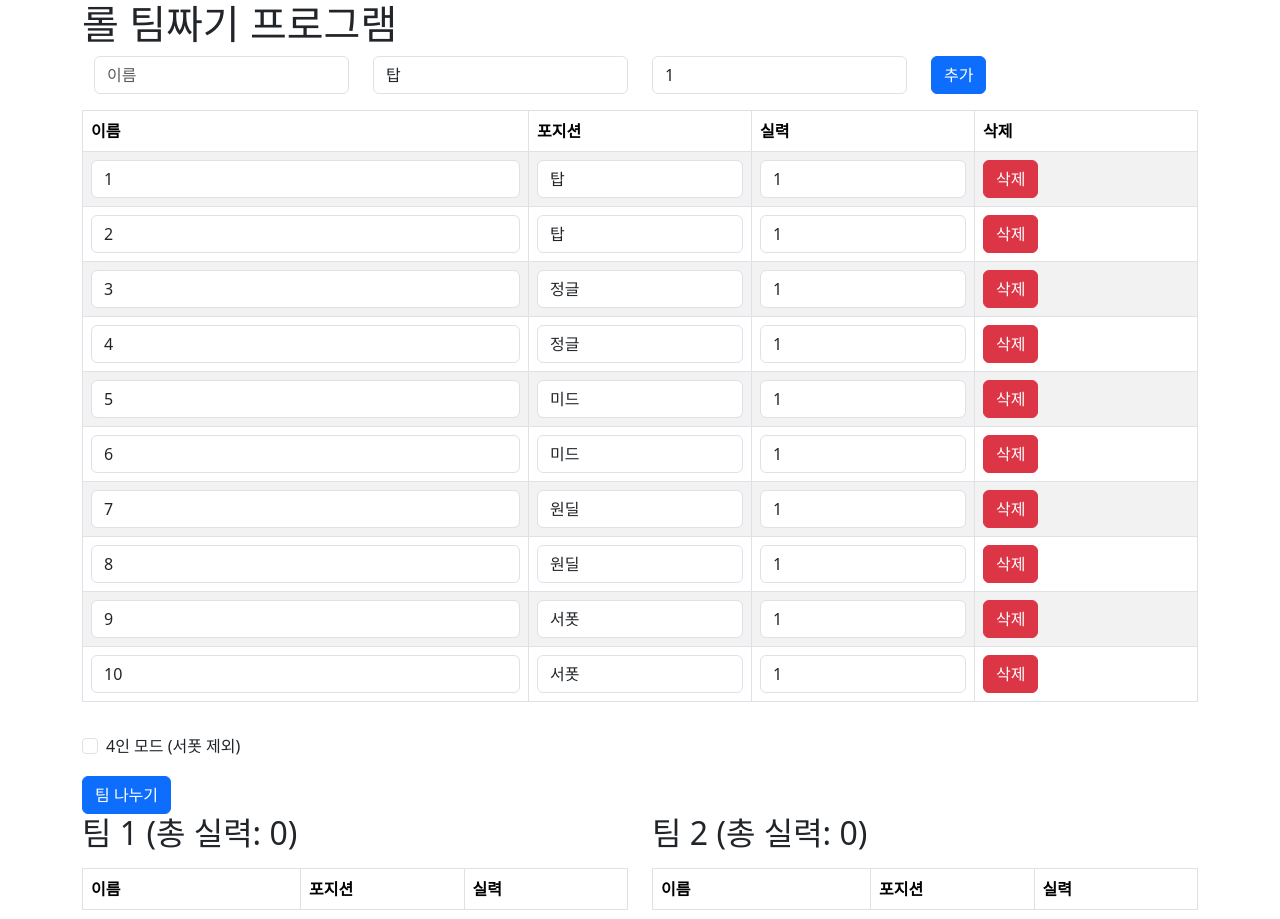
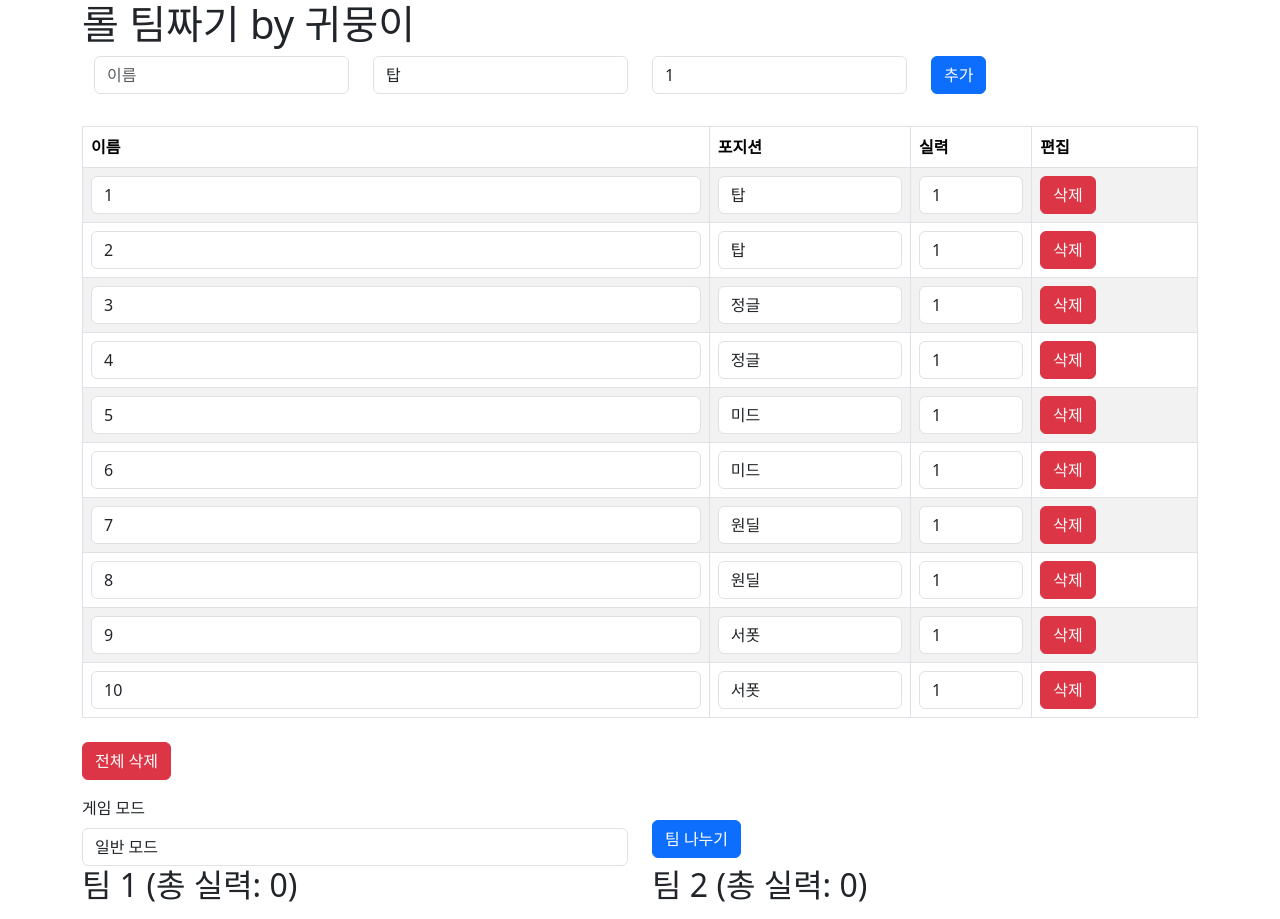
Before and after one commit to stardino2/lol-team-build, a React (Create React App) app: page / in a window 1280 px wide. Shown: the top 919 px of the page. Built offline with nearby package versions, Linux system fonts and the light colour scheme.

Commit message:
change title & add comments

```diff
--- a/public/index.html
+++ b/public/index.html
@@ -24,7 +24,7 @@
       work correctly both with client-side routing and a non-root public URL.
       Learn how to configure a non-root public URL by running `npm run build`.
     -->
-    <title>React App</title>
+    <title>롤 팀짜기 by 귀뭉</title>
   </head>
   <body>
     <noscript>You need to enable JavaScript to run this app.</noscript>
--- a/src/App.js
+++ b/src/App.js
@@ -1,70 +1,117 @@
 // App.js
 
-import React, { useState, useEffect } from 'react';
-import { Container, Button, Row, Col, Form } from 'react-bootstrap';
-import TeamForm from './components/TeamForm';
-import TeamList from './components/TeamList';
-import TeamDisplayList from './components/TeamDisplayList';
-import { distributeTeams } from './utils/teamUtils';
+// 필요한 React 기능과 외부 라이브러리 컴포넌트들을 가져옵니다.
+import React, { useState, useEffect } from "react";
+import { Container, Button, Row, Col, Form } from "react-bootstrap";
 
+// 사용자 정의 컴포넌트들을 가져옵니다.
+import TeamForm from "./components/TeamForm";
+import TeamList from "./components/TeamList";
+import TeamDisplayList from "./components/TeamDisplayList";
+
+// 팀 분배 로직을 가진 함수들을 가져옵니다.
+import { distributeTeams, distributeARAMTeams } from "./utils/teamUtils";
+
+// App 컴포넌트: 전체 애플리케이션의 주요 로직과 상태를 관리합니다.
 const App = () => {
+  // useState를 사용하여 컴포넌트의 상태를 관리합니다.
+  // 각 상태는 [현재값, 값을 변경하는 함수] 형태로 정의됩니다.
+
+  // members: 입력된 모든 멤버들의 리스트
   const [members, setMembers] = useState([]);
+
+  // team1, team2: 나뉘어진 두 팀의 멤버 리스트
   const [team1, setTeam1] = useState([]);
   const [team2, setTeam2] = useState([]);
-  const [selectedPosition, setSelectedPosition] = useState('탑');
-  const [isFourPlayerMode, setIsFourPlayerMode] = useState(false);
+
+  // selectedPosition: 현재 선택된 포지션
+  const [selectedPosition, setSelectedPosition] = useState("탑");
+
+  // gameMode: 현재 선택된 게임 모드 ('일반', '4인', '칼바람')
+  const [gameMode, setGameMode] = useState("일반");
+
+  // team1SkillTotal, team2SkillTotal: 각 팀의 총 스킬 점수
   const [team1SkillTotal, setTeam1SkillTotal] = useState(0);
   const [team2SkillTotal, setTeam2SkillTotal] = useState(0);
 
-  // 수정 시작: requiredPositions를 상수로 선언
-  const requiredPositions = ['탑', '정글', '미드', '원딜', '서폿'];
-  // 수정 끝
+  // 가능한 모든 포지션들의 리스트
+  const requiredPositions = ["탑", "정글", "미드", "원딜", "서폿", "칼바람"];
 
+  // useEffect: 컴포넌트가 처음 렌더링될 때 실행되는 함수
   useEffect(() => {
+    // 초기 멤버 리스트를 설정합니다.
     const initialMembers = [
-      { name: '1', position: '탑', skill: 1 },
-      { name: '2', position: '탑', skill: 1 },
-      { name: '3', position: '정글', skill: 1 },
-      { name: '4', position: '정글', skill: 1 },
-      { name: '5', position: '미드', skill: 1 },
-      { name: '6', position: '미드', skill: 1 },
-      { name: '7', position: '원딜', skill: 1 },
-      { name: '8', position: '원딜', skill: 1 },
-      { name: '9', position: '서폿', skill: 1 },
-      { name: '10', position: '서폿', skill: 1 },
+      { name: "1", position: "탑", skill: 1 },
+      { name: "2", position: "탑", skill: 1 },
+      { name: "3", position: "정글", skill: 1 },
+      { name: "4", position: "정글", skill: 1 },
+      { name: "5", position: "미드", skill: 1 },
+      { name: "6", position: "미드", skill: 1 },
+      { name: "7", position: "원딜", skill: 1 },
+      { name: "8", position: "원딜", skill: 1 },
+      { name: "9", position: "서폿", skill: 1 },
+      { name: "10", position: "서폿", skill: 1 },
     ];
     setMembers(initialMembers);
-  }, []);
+  }, []); // 빈 배열은 이 효과가 컴포넌트 마운트 시에만 실행됨을 의미합니다.
 
+  // 새 멤버를 추가하는 함수
   const addMember = (member) => {
+    // 멤버가 10명 미만일 때만 새 멤버를 추가합니다.
+    if (members.length < 10) {
       setMembers([...members, member]);
+    } else {
+      alert("최대 10명까지만 입력할 수 있습니다.");
+    }
   };
 
+  // 특정 인덱스의 멤버를 제거하는 함수
   const removeMember = (index) => {
     setMembers(members.filter((_, i) => i !== index));
   };
 
-  // 수정 시작: updateMember 함수 업데이트
+  // 특정 인덱스의 멤버 정보를 업데이트하는 함수
   const updateMember = (index, updatedMember) => {
     const newMembers = [...members];
     newMembers[index] = updatedMember;
     setMembers(newMembers);
   };
-  // 수정 끝
 
-  // App.js
+  // 모든 멤버를 제거하는 함수
+  const removeAllMembers = () => {
+    setMembers([]);
+  };
 
+  // 팀을 나누는 함수
   const splitTeams = () => {
-  const requiredTeamSize = isFourPlayerMode ? 4 : 5;
-  const currentRequiredPositions = isFourPlayerMode
-    ? requiredPositions.filter(pos => pos !== '서폿')
-    : requiredPositions;
+    const requiredTeamSize = gameMode === "4인" ? 4 : 5;
+
+    // 게임 모드에 따라 필요한 포지션 설정
+    let currentRequiredPositions;
+    if (gameMode === "4인") {
+      currentRequiredPositions = ["탑", "정글", "미드", "원딜"];
+    } else if (gameMode === "칼바람") {
+      currentRequiredPositions = requiredPositions;
+    } else {
+      currentRequiredPositions = requiredPositions.filter(
+        (pos) => pos !== "칼바람"
+      );
+    }
 
     if (members.length < requiredTeamSize * 2) {
       alert(`각 팀에 ${requiredTeamSize}명씩 포함되어야 합니다.`);
       return;
     }
 
+    if (gameMode === "칼바람") {
+      // 칼바람 모드: 포지션 상관없이 팀 나누기
+      const { team1, team2 } = distributeARAMTeams(members);
+      setTeam1(team1);
+      setTeam2(team2);
+      setTeam1SkillTotal(calculateSkillTotal(team1));
+      setTeam2SkillTotal(calculateSkillTotal(team2));
+    } else {
+      // 일반 모드와 4인 모드
       const positionGroups = members.reduce((groups, member) => {
         if (!groups[member.position]) {
           groups[member.position] = [];
@@ -73,43 +120,55 @@ const splitTeams = () => {
         return groups;
       }, {});
 
-  if (Object.keys(positionGroups).length !== currentRequiredPositions.length) {
-    alert(`각 포지션(${currentRequiredPositions.join(', ')})에 적어도 한 명씩 있어야 합니다.`);
-    return;
-  }
-
+      // 각 필수 포지션에 충분한 멤버가 있는지 확인
       for (const position of currentRequiredPositions) {
         if (!positionGroups[position] || positionGroups[position].length < 2) {
-      alert(`각 포지션에 적어도 두 명씩 있어야 합니다.`);
+          alert(`${position} 포지션에 적어도 두 명씩 있어야 합니다.`);
           return;
         }
       }
 
-  const { newTeam1, newTeam2 } = distributeTeams(currentRequiredPositions, positionGroups);
+      // 팀 분배 실행
+      const { newTeam1, newTeam2 } = distributeTeams(
+        currentRequiredPositions,
+        positionGroups
+      );
 
-  if (newTeam1.length === requiredTeamSize && newTeam2.length === requiredTeamSize) {
+      // 분배 결과 확인 및 적용
+      if (
+        newTeam1.length === requiredTeamSize &&
+        newTeam2.length === requiredTeamSize
+      ) {
         setTeam1(newTeam1);
         setTeam2(newTeam2);
         setTeam1SkillTotal(calculateSkillTotal(newTeam1));
         setTeam2SkillTotal(calculateSkillTotal(newTeam2));
       } else {
-    alert('팀을 나누는 데 문제가 발생했습니다. 멤버 구성을 확인해주세요.');
+        alert("팀을 나누는 데 문제가 발생했습니다. 멤버 구성을 확인해주세요.");
+      }
     }
   };
 
+  // 두 팀 간 특정 포지션의 선수를 교환하는 함수
   const swapPlayers = (position) => {
-    const team1PlayerIndex = team1.findIndex((member) => member.position === position);
-    const team2PlayerIndex = team2.findIndex((member) => member.position === position);
+    const team1PlayerIndex = team1.findIndex(
+      (member) => member.position === position
+    );
+    const team2PlayerIndex = team2.findIndex(
+      (member) => member.position === position
+    );
 
     if (team1PlayerIndex >= 0 && team2PlayerIndex >= 0) {
       const newTeam1 = [...team1];
       const newTeam2 = [...team2];
 
+      // 선수 교환
       [newTeam1[team1PlayerIndex], newTeam2[team2PlayerIndex]] = [
         newTeam2[team2PlayerIndex],
         newTeam1[team1PlayerIndex],
       ];
 
+      // 새로운 팀 구성 적용
       setTeam1(newTeam1);
       setTeam2(newTeam2);
       setTeam1SkillTotal(calculateSkillTotal(newTeam1));
@@ -117,39 +176,79 @@ const splitTeams = () => {
     }
   };
 
-  const calculateSkillTotal = (team) => team.reduce((sum, member) => sum + member.skill, 0);
+  // 팀의 총 스킬 점수를 계산하는 함수
+  const calculateSkillTotal = (team) =>
+    team.reduce((sum, member) => sum + member.skill, 0);
 
+  // 컴포넌트의 UI를 렌더링
   return (
     <Container>
-      <h1>롤 팀짜기 프로그램</h1>
-      <TeamForm addMember={addMember} />
-      <TeamList members={members} removeMember={removeMember} updateMember={updateMember} />
-      <Row>
+      <h1>롤 팀짜기 by 귀뭉이</h1>
+
+      {/* 새 멤버 입력 폼 */}
+      <TeamForm addMember={addMember} positions={requiredPositions} />
+
+      {/* 현재 멤버 목록 */}
+      <Row className="mt-3">
         <Col>
-          <Form.Check
-            type="checkbox"
-            label="4인 모드 (서폿 제외)"
-            checked={isFourPlayerMode}
-            onChange={(e) => setIsFourPlayerMode(e.target.checked)}
-            className="mt-3"
+          <TeamList
+            members={members}
+            removeMember={removeMember}
+            updateMember={updateMember}
           />
-          <Button onClick={splitTeams} className="mt-3">
+        </Col>
+      </Row>
+
+      {/* 전체 멤버 삭제 버튼 */}
+      <Row className="mt-2">
+        <Col>
+          <Button variant="danger" onClick={removeAllMembers}>
+            전체 삭제
+          </Button>
+        </Col>
+      </Row>
+
+      {/* 게임 모드 선택 및 팀 나누기 버튼 */}
+      <Row className="mt-3">
+        <Col>
+          <Form.Group>
+            <Form.Label>게임 모드</Form.Label>
+            <Form.Control
+              as="select"
+              value={gameMode}
+              onChange={(e) => setGameMode(e.target.value)}
+            >
+              <option value="일반">일반 모드</option>
+              <option value="4인">4인 모드</option>
+              <option value="칼바람">칼바람 모드</option>
+            </Form.Control>
+          </Form.Group>
+        </Col>
+        <Col>
+          <Button onClick={splitTeams} className="mt-4">
             팀 나누기
           </Button>
         </Col>
       </Row>
+
+      {/* 팀1과 팀2 멤버 목록을 하나의 Row에 배치 */}
       <Row>
-        <Col>
+        {/* 팀1 멤버 목록 */}
+        <Col md={6}>
           <h2>팀 1 (총 실력: {team1SkillTotal})</h2>
-          <TeamDisplayList members={team1} removeMember={() => {}} updateMember={() => {}} />
+          <TeamDisplayList members={team1} />
         </Col>
-        <Col>
+
+        {/* 팀2 멤버 목록 */}
+        <Col md={6}>
           <h2>팀 2 (총 실력: {team2SkillTotal})</h2>
-          <TeamDisplayList members={team2} removeMember={() => {}} updateMember={() => {}} />
+          <TeamDisplayList members={team2} />
         </Col>
       </Row>
+
+      {/* 포지션 선택 드롭다운과 교환 버튼 */}
       <Row>
-        <Col>
+        <Col md={2}>
           <select
             value={selectedPosition}
             onChange={(e) => setSelectedPosition(e.target.value)}
@@ -162,8 +261,11 @@ const splitTeams = () => {
             ))}
           </select>
         </Col>
-        <Col>
-          <Button onClick={() => swapPlayers(selectedPosition)} className="mt-3">
+        <Col md={2}>
+          <Button
+            onClick={() => swapPlayers(selectedPosition)}
+            className="mt-3"
+          >
             교환
           </Button>
         </Col>
--- a/src/components/TeamList.js
+++ b/src/components/TeamList.js
@@ -1,20 +1,27 @@
 // TeamList.js
 
+// React와 필요한 React Bootstrap 컴포넌트들을 가져옵니다.
 import React, { useState } from 'react';
 import { Button, Table, Form } from 'react-bootstrap';
 
+// TeamList 컴포넌트: 멤버 목록을 표시하고 편집할 수 있게 합니다.
+// props로 members 배열, removeMember 함수, updateMember 함수를 받습니다.
 const TeamList = ({ members, removeMember, updateMember }) => {
+  // 현재 편집 중인 멤버의 상태를 관리합니다.
   const [editingMember, setEditingMember] = useState(null);
 
+  // 멤버 편집을 시작하는 함수
   const handleEdit = (member) => {
     setEditingMember({ ...member });
   };
 
+  // 멤버 편집을 저장하는 함수
   const handleSave = () => {
     updateMember(members.findIndex(m => m.name === editingMember.name), editingMember);
     setEditingMember(null);
   };
 
+  // 멤버 정보 변경을 처리하는 함수
   const handleChange = (e, member) => {
     const { name, value } = e.target;
     if (editingMember && editingMember.name === member.name) {
@@ -29,16 +36,17 @@ const TeamList = ({ members, removeMember, updateMember }) => {
     <Table striped bordered hover className="mt-3">
       <thead>
         <tr>
-          <th style={{ width: '40%' }}>이름</th>
-          <th style={{ width: '20%' }}>포지션</th>
-          <th style={{ width: '20%' }}>실력</th>
-          <th style={{ width: '20%' }}>삭제</th>
+          <th>이름</th>
+          <th>포지션</th>
+          <th>실력</th>
+          <th>편집</th>
         </tr>
       </thead>
       <tbody>
         {members.map((member, index) => (
           <tr key={index}>
             <td>
+              {/* 이름 입력 필드 */}
               <Form.Control
                 type="text"
                 name="name"
@@ -49,6 +57,7 @@ const TeamList = ({ members, removeMember, updateMember }) => {
               />
             </td>
             <td>
+              {/* 포지션 선택 드롭다운 */}
               <Form.Control
                 as="select"
                 name="position"
@@ -57,12 +66,13 @@ const TeamList = ({ members, removeMember, updateMember }) => {
                 onFocus={() => handleEdit(member)}
                 onBlur={handleSave}
               >
-                {['탑', '정글', '미드', '원딜', '서폿'].map(pos => (
+                {['탑', '정글', '미드', '원딜', '서폿', '칼바람'].map(pos => (
                   <option key={pos} value={pos}>{pos}</option>
                 ))}
               </Form.Control>
             </td>
             <td>
+              {/* 실력 선택 드롭다운 */}
               <Form.Control
                 as="select"
                 name="skill"
@@ -77,6 +87,7 @@ const TeamList = ({ members, removeMember, updateMember }) => {
               </Form.Control>
             </td>
             <td>
+              {/* 삭제 버튼 */}
               <Button variant="danger" onClick={() => removeMember(index)}>삭제</Button>
             </td>
           </tr>
```
Also changed, not shown: src/components/TeamDisplayList.js (+7 -3 lines), src/components/TeamForm.js (+17 -5 lines), src/utils/teamUtils.js (+23 -1 lines). Lines whose indentation alone changed are shown as unchanged.
